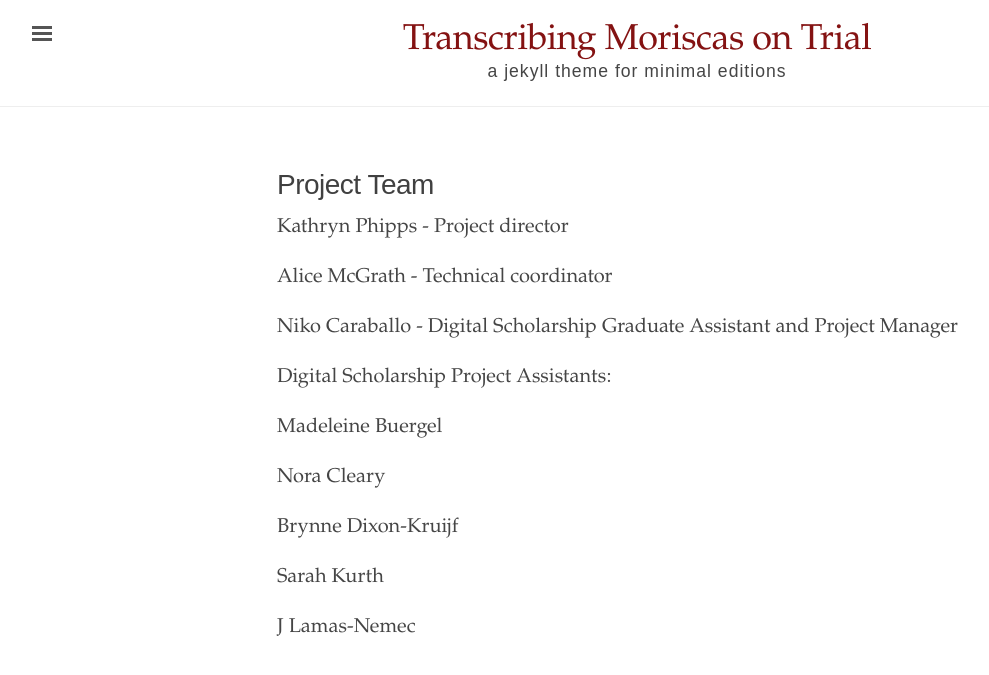
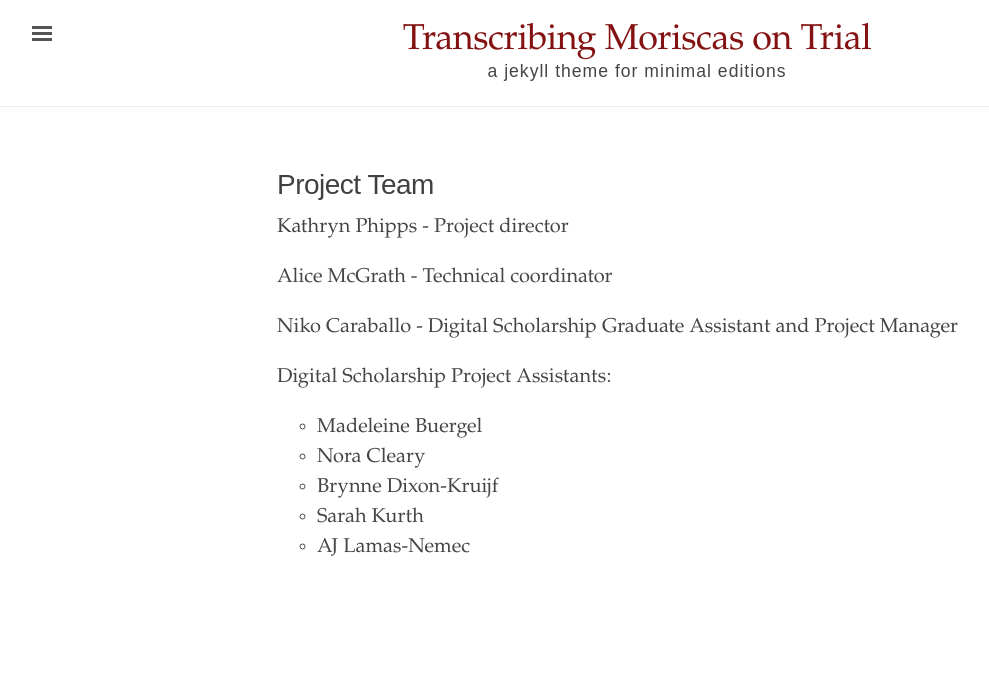
Before and after one commit to nikoisai/moriscas_blog, a Jekyll site: the page built from credits.md, in a window 1280 px wide. Shown: the top 675 px of the page, without its empty margins (3-992 px from the left). Built offline with Jekyll 4.4.1, drawn with Linux system fonts in a browser that asks for light colours.

```diff
--- a/credits.md
+++ b/credits.md
@@ -11,15 +11,11 @@ Niko Caraballo - Digital Scholarship Graduate Assistant and Project Manager
 
 Digital Scholarship Project Assistants:
 
-Madeleine Buergel
-
-Nora Cleary
-
-Brynne Dixon-Kruijf
-
-Sarah Kurth
-
-J Lamas-Nemec
+- Madeleine Buergel
+- Nora Cleary
+- Brynne Dixon-Kruijf
+- Sarah Kurth
+- AJ Lamas-Nemec
 
 <!--### [Susanna Allés Torrent](http://susannalles.github.io/) | Hyper philologist
 
```
